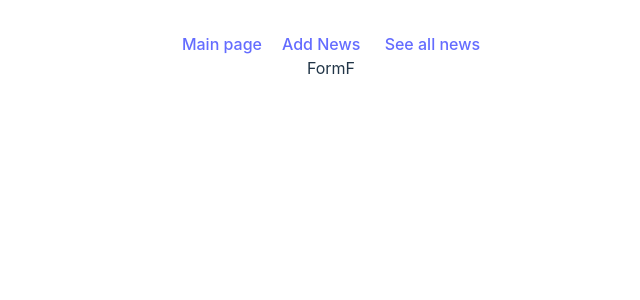
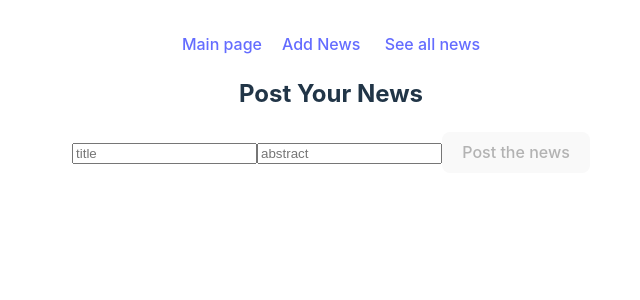
Before and after one commit to Gen639/web-news, a React (Vite) app: page /form in a window 1280 px wide. Shown: the top 300 px of the page, without its empty margins (309-949 px from the left). Built offline with nearby package versions, Linux system fonts and the light colour scheme.

Commit message:
Added form in /form

```diff
--- a/src/assets/components/form-f/FormF.jsx
+++ b/src/assets/components/form-f/FormF.jsx
@@ -1,7 +1,62 @@
-import React from "react";
+import React, { useState } from "react";
 
 const FormF = () => {
-  return <div>FormF</div>;
+  const initialState = {
+    title: "",
+    abstract: "",
+  };
+  const clearState = () => {
+    setData({ ...initialState });
+  };
+
+  const [data, setData] = useState([initialState]);
+  const [btnDisabled, setBtnDisabled] = useState(true);
+  const [message, setMessage] = useState("");
+
+  const handleSubmit = (event) => {
+    event.preventDefault();
+    console.log(`sending ${data.title} ${data.abstract}`);
+    clearState();
+  };
+
+  const handleInputChange = (event) => {
+    const updatedData = { ...data, [event.target.name]: event.target.value };
+
+    if (updatedData.title.length < 3) {
+      setMessage("Title must be at least 3 characters");
+      setBtnDisabled(true);
+    } else {
+      setMessage(null);
+      setBtnDisabled(false);
+    }
+
+    setData(updatedData);
+  };
+  return (
+    <div>
+      <h2>Post Your News</h2>
+      <form onSubmit={handleSubmit}>
+        <input
+          type="text"
+          placeholder="title"
+          value={data.title}
+          name="title"
+          onChange={handleInputChange}
+        />
+        <input
+          type="text"
+          placeholder="abstract"
+          value={data.abstract}
+          name="abstract"
+          onChange={handleInputChange}
+        />
+        <button type="submit" disabled={btnDisabled}>
+          Post the news
+        </button>
+        <p className="{color:red}">{message}</p>
+      </form>
+    </div>
+  );
 };
 
 export default FormF;
--- a/src/assets/components/list-f/ListF.css
+++ b/src/assets/components/list-f/ListF.css
@@ -2,6 +2,7 @@
   display: flex;
   flex-wrap: wrap;
   justify-content: space-evenly;
+  /* text-align: flex-start; */
 }
 .div-container {
   margin: 10px;
```
